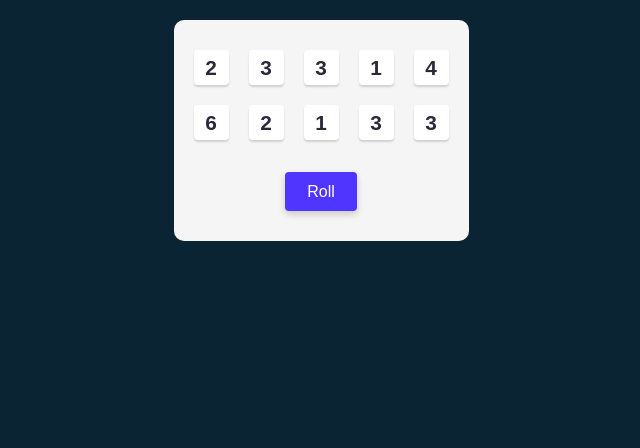
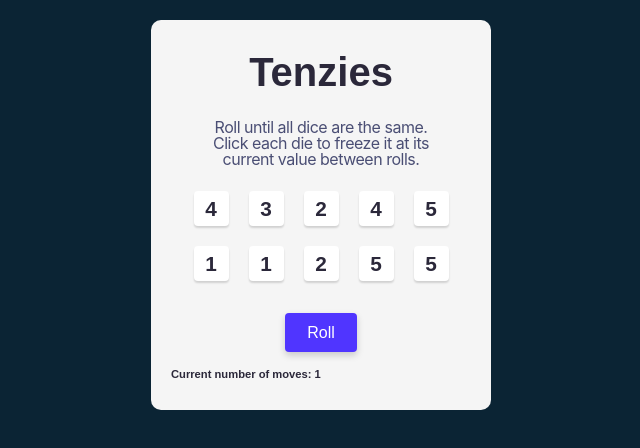
Before and after one commit to Dzabol/Tanzies, a React (Vite) app: page / in a window 1280 px wide. Both pictures are taken after a click on the button "Roll". Shown: the top 448 px of the page, without its empty margins (319-959 px from the left). Built offline with nearby package versions, Linux system fonts and the light colour scheme.

Commit message:
Added New functionalietes

```diff
--- a/src/App.jsx
+++ b/src/App.jsx
@@ -1,22 +1,37 @@
-import { React, useState } from "react";
+import { React, useState, useEffect } from "react";
 import Die from "./components/Die";
+import ScoreBoard from "./components/ScoreBoard";
+import PlayButton from "./components/PlayButton";
 
 function App() {
-  const [dice, setDice] = useState(generateNumbers(10));
+  const numberOfDicesInTheGame = 10;
+  const [dice, setDice] = useState(
+    generateAllNewNumbers(numberOfDicesInTheGame)
+  );
+  const [isFinished, updateState] = useState(false);
+  const [bestScore, updateBestScore] = useState(0);
+  const [moves, updateMoves] = useState(0);
 
-  function generateNumbers(numberOfDices) {
+  function generateAllNewNumbers(numberOfDices) {
     const diceArray = [];
-    const maxValue = 6;
 
     for (let i = 0; i < numberOfDices; i++) {
-      const randomNumber = Math.ceil(Math.random() * maxValue);
-      diceArray.push({
-        id: crypto.randomUUID(),
-        value: randomNumber,
-        isActive: false,
-      });
+      diceArray.push(generateNewDie());
     }
     return diceArray;
+  }
+
+  function generateNewDie() {
+    return {
+      id: crypto.randomUUID(),
+      value: generateRandomNumber(),
+      isActive: false,
+    };
+  }
+
+  function generateRandomNumber() {
+    const maxValue = 6;
+    return Math.ceil(Math.random() * maxValue);
   }
 
   function toogle(id) {
@@ -30,7 +45,34 @@ function App() {
   }
 
   function rollDice() {
-    setDice(generateNumbers(10));
+    setDice(
+      dice.map((currentDice) => {
+        return currentDice.isActive !== true ? generateNewDie() : currentDice;
+      })
+    );
+    //Update number of moves
+    if (!isFinished) {
+      updateMoves((oldValue) => oldValue + 1);
+    }
+  }
+
+  useEffect(() => {
+    const isAllHeld = dice.every((die) => die.isActive);
+    const firstValue = dice[0].value;
+    const isAllHaveTheSameValue = dice.every((die) => firstValue === die.value);
+
+    if (isAllHeld & isAllHaveTheSameValue) {
+      endGame();
+    }
+  }, [dice]);
+
+  function endGame() {
+    updateState(true);
+    if (bestScore > moves || bestScore === 0) {
+      updateBestScore(moves);
+    }
+    updateMoves(0);
+    console.log("koniec");
   }
 
   const diceElements = dice.map((dice) => (
@@ -39,8 +81,14 @@ function App() {
 
   return (
     <main>
+      <h1 className="title">Tenzies</h1>
+      <p className="instructions">
+        Roll until all dice are the same. Click each die to freeze it at its
+        current value between rolls.
+      </p>
       <div className="die-container">{diceElements}</div>
-      <button onClick={() => rollDice()}>Roll</button>
+      <PlayButton gameStatus={isFinished} roll={() => rollDice()} />
+      <ScoreBoard bestScore={bestScore} currentMoves={moves} />
     </main>
   );
 }
--- a/src/CSS/index.css
+++ b/src/CSS/index.css
@@ -13,6 +13,8 @@ body {
 
 main {
   background: #f5f5f5;
+  max-width: 300px;
+  text-align: center;
 
   border-radius: 10px;
   padding: 1.9em 1.25em;
@@ -20,6 +22,21 @@ main {
   flex-direction: column;
   justify-content: center;
   align-items: center;
+}
+
+.title {
+  font-size: 40px;
+  margin: 0;
+}
+
+p {
+  font-family: Inter;
+  font-size: 1em;
+  font-weight: 400;
+  line-height: 16px;
+  letter-spacing: -0.03em;
+  color: #4a4e74;
+  padding: 0.5em 2em;
 }
 
 .die-container {
@@ -70,3 +87,17 @@ button {
 button:active {
   box-shadow: inset 5px 5px 10px -3px rgba(0, 0, 0, 0.7);
 }
+
+.score-container {
+  width: 100%;
+  margin-top: 1em;
+  display: flex;
+  flex-direction: column;
+  align-items: flex-start;
+  justify-content: flex-start;
+}
+
+h3 {
+  margin: 0;
+  font-size: 0.7em;
+}
--- /dev/null
+++ b/src/components/PlayButton.jsx
@@ -0,0 +1,8 @@
+import React from "react";
+
+export default function PlayButton(props) {
+  const buttonText = props.isFinished ? "Start Game" : "Roll";
+  const functionToRun = !props.isFinished ? props.roll : props.roll;
+
+  return <button onClick={functionToRun}> {buttonText} </button>;
+}
--- /dev/null
+++ b/src/components/ScoreBoard.jsx
@@ -0,0 +1,12 @@
+import React from "react";
+
+export default function ScoreBoard(props) {
+  return (
+    <div className="score-container">
+      {props.bestScore !== 0 && <h3>Your Best Score: {props.bestScore}</h3>}
+      {props.currentMoves !== 0 && (
+        <h3>Current number of moves: {props.currentMoves}</h3>
+      )}
+    </div>
+  );
+}
```
